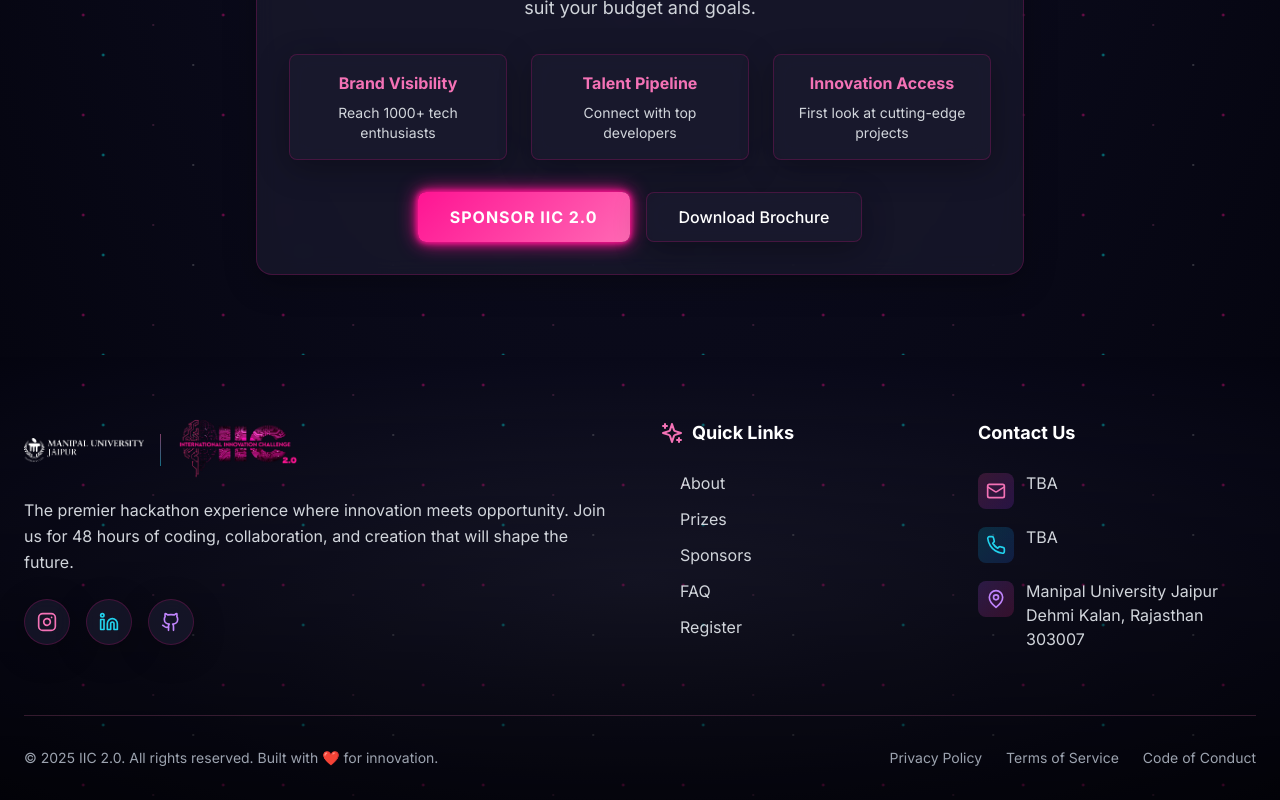
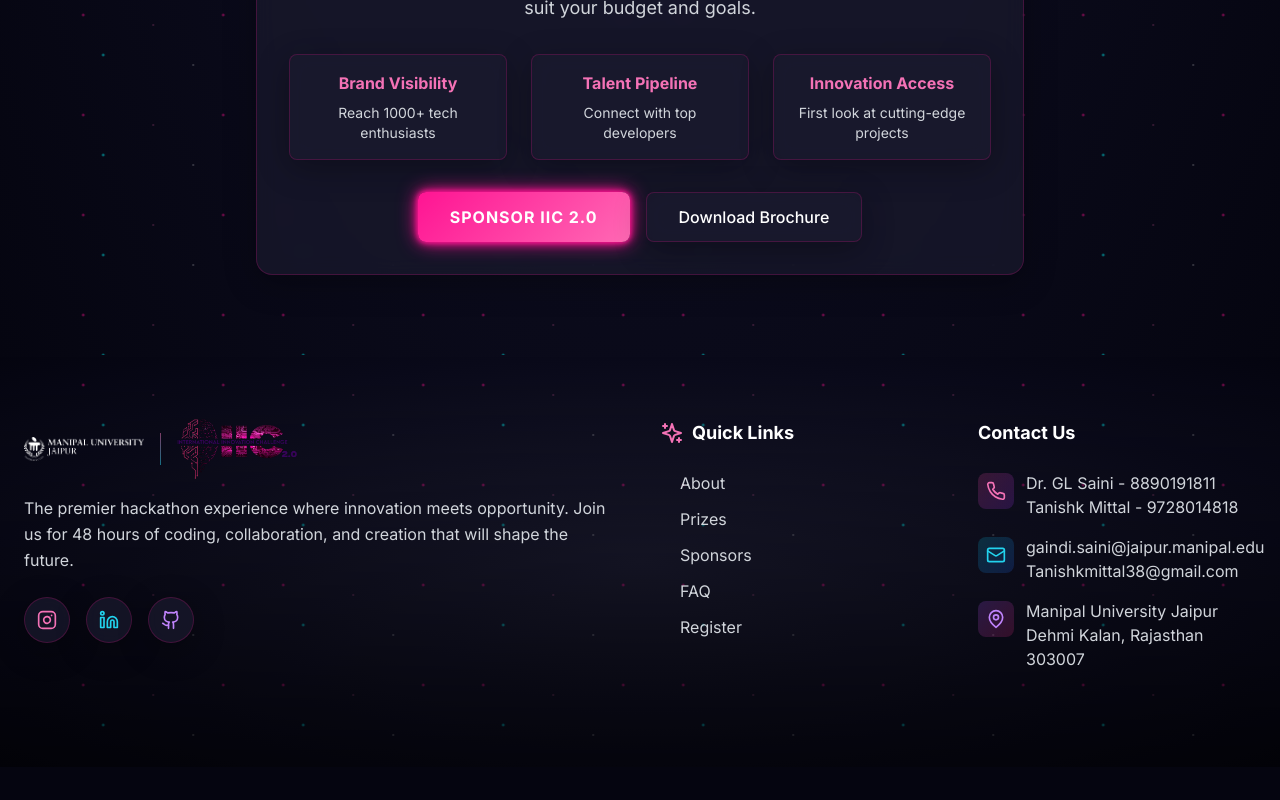
Before and after one commit to praneshnikhar/IIC-2.0, a React (Vite) app: page /sponsors in a window 1280 px wide. Shown: the part 3415-4215 px from the top of the page. After the commit the page ends 4182 px from the top, so only its background shows below. Built offline with nearby package versions, Linux system fonts and the light colour scheme.

Commit message:
Content Update

```diff
--- a/src/components/About.tsx
+++ b/src/components/About.tsx
@@ -61,7 +61,8 @@ const About: React.FC = () => {
           <p className="text-xl text-gray-300 max-w-4xl mx-auto animate-on-scroll opacity-0 leading-relaxed">
             The International Innovation Challenge (IIC) is an empowering platform for young minds to address real-world
             challenges. The event brings together exceptional talents in a 36-hour hackathon, allowing participants to
-            brainstorm and devise impactful solutions under the mentorship of industry leaders.
+            brainstorm and devise impactful solutions under the mentorship of industry leaders. We will also feature a
+            startup carnival and international conference to foster innovation and collaboration.
           </p>
         </div>
 
--- a/src/components/Footer.tsx
+++ b/src/components/Footer.tsx
@@ -94,15 +94,15 @@ const Footer: React.FC = () => {
             <ul className="space-y-4">
               <li className="flex items-start">
                 <div className="bg-gradient-to-br from-pink-500/20 to-purple-600/20 p-2 rounded-lg mr-3 mt-0.5">
-                  <Mail className="h-5 w-5 text-pink-400" />
+                  <Phone className="h-5 w-5 text-pink-400" />
                 </div>
-                <span className="text-gray-300">TBA</span>
+                <span className="text-gray-300">Dr. GL Saini - 8890191811<br />Tanishk Mittal - 9728014818</span>
               </li>
               <li className="flex items-start">
                 <div className="bg-gradient-to-br from-cyan-500/20 to-blue-600/20 p-2 rounded-lg mr-3 mt-0.5">
-                  <Phone className="h-5 w-5 text-cyan-400" />
+                  <Mail className="h-5 w-5 text-cyan-400" />
                 </div>
-                <span className="text-gray-300">TBA</span>
+                <span className="text-gray-300">gaindi.saini@jaipur.manipal.edu<br />Tanishkmittal38@gmail.com</span>
               </li>
               <li className="flex items-start">
                 <div className="bg-gradient-to-br from-purple-500/20 to-pink-600/20 p-2 rounded-lg mr-3 mt-0.5">
@@ -117,7 +117,7 @@ const Footer: React.FC = () => {
           </div>
         </div>
 
-        <div className="border-t border-pink-400/20 pt-8">
+        {/*<div className="border-t border-pink-400/20 pt-8">
           <div className="flex flex-col md:flex-row justify-between items-center">
             <p className="text-gray-400 text-sm mb-4 md:mb-0">
               &copy; 2025 IIC 2.0. All rights reserved. Built with ❤️ for innovation.
@@ -128,7 +128,7 @@ const Footer: React.FC = () => {
               <a href="#" className="text-gray-400 hover:text-purple-400 text-sm transition-colors duration-300">Code of Conduct</a>
             </div>
           </div>
-        </div>
+        </div>*/}
       </div>
     </footer>
   );
--- a/src/components/Hero.tsx
+++ b/src/components/Hero.tsx
@@ -57,7 +57,7 @@ const Hero: React.FC = () => {
             <div className="flex flex-col sm:flex-row items-start sm:items-center space-y-4 sm:space-y-0 sm:space-x-8 text-gray-300">
               <div className="flex items-center">
                 <Calendar size={20} className="mr-2 text-pink-400" />
-                <span>September 7-8, 2025</span>
+                <span>September 8-9, 2025</span>
               </div>
               <div className="flex items-center">
                 <MapPin size={20} className="mr-2 text-cyan-400" />
```
Also changed, not shown: public/iic-logo.png.
